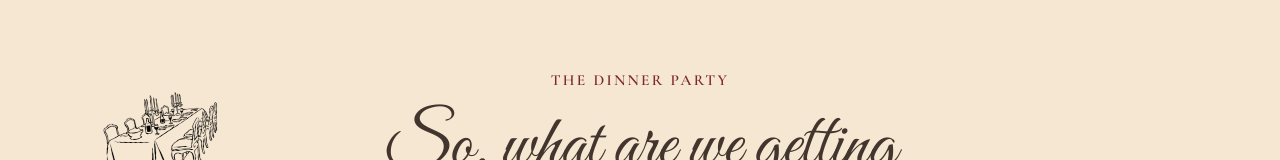
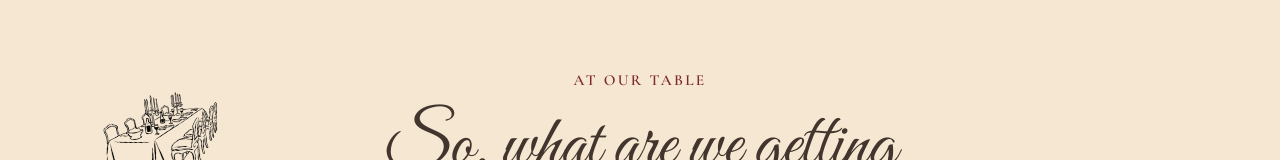
Before and after one commit to ochavekarylleb/friendsgiving-2026, a React (Vite) app: page / in a window 1280 px wide. Shown: the part 780-940 px from the top of the page. Built offline with nearby package versions, Linux system fonts and the light colour scheme; no server answers; the database is empty.

Commit message:
Rename dinner party section label

```diff
--- a/src/main.tsx
+++ b/src/main.tsx
@@ -71,7 +71,7 @@ function App() {
       </section>
       <section id="plan" className="section plan">
         <Sticker name="table" placement="sticker-plan"/>
-        <div className="section-heading"><p className="eyebrow">The dinner party</p><h2>So, what are we getting ourselves into?</h2>
+        <div className="section-heading"><p className="eyebrow">At Our Table</p><h2>So, what are we getting ourselves into?</h2>
         <p>Friendsgiving is our excuse to get everyone together for one night of good food, endless drinks, questionable card game strategies, and conversations that somehow last until midnight.</p>
         <p>Think of it as Thanksgiving, minus the family interrogation.</p></div>
         <dl className="details panel"><div><dt>Occasion</dt><dd>Friendsgiving dinner</dd></div><div><dt>Month</dt><dd>December 2026</dd></div><div><dt>Exact date</dt><dd>Group vote · December 1–15</dd></div><div><dt>Time</dt><dd>8:00 PM–12:00 AM</dd></div></dl>
```
